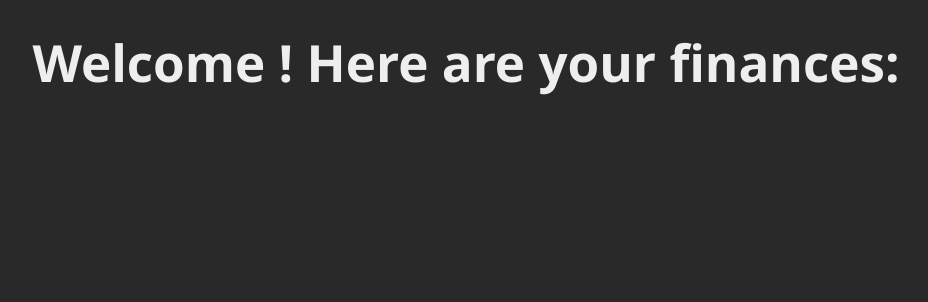
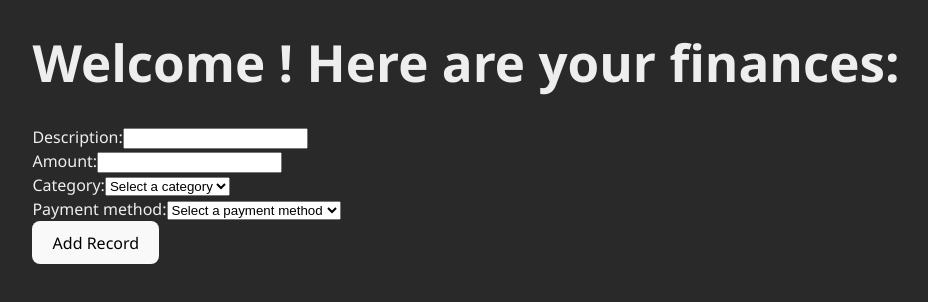
Before and after one commit to Lambersonistaken/mern-finance, a React (Vite) app in the folder client/: page / in a window 1280 px wide. Shown: the top 302 px of the page, without its empty margins (174-1102 px from the left). Built offline with nearby package versions, Linux system fonts and the light colour scheme; no server answers.

Commit message:
financial record form created

```diff
--- a/client/src/pages/dashboard/financial-record-form.tsx
+++ b/client/src/pages/dashboard/financial-record-form.tsx
@@ -2,8 +2,41 @@
 
 const FinancialRecordForm = () => {
   return (
-    <div>
-
+    <div className='form-container'>
+      <form>
+        <div className="form-field">
+            <label>Description:</label>
+            <input type="text" required className='input' />
+        </div>
+        <div className="form-field">
+            <label>Amount:</label>
+            <input type="text" required className='input' />
+        </div>
+        <div className="form-field">
+            <label>Category:</label>
+            <select required className='input'>
+                <option value="">Select a category</option>
+                <option value="Food">Food</option>
+                <option value="Rent">Rent</option>
+                <option value="Salary">Salary</option>
+                <option value="Utilities">Utilities</option>
+                <option value="Entertainment">Entertainment</option>
+                <option value="Other">Other</option>
+            </select>
+        </div>
+        <div className="form-field">
+            <label>Payment method:</label>
+            <select required className='input'>
+                <option value="">Select a payment method</option>
+                <option value="Credit Card">Credit Card</option>
+                <option value="Cash">Cash</option>
+                <option value="Bank Transfer">Bank Transfer</option>
+            </select>
+        </div>
+        <button type='submit' className='button'>
+            Add Record
+        </button>
+      </form>
     </div>
   )
 }
--- a/client/src/pages/dashboard/index.tsx
+++ b/client/src/pages/dashboard/index.tsx
@@ -1,5 +1,7 @@
 import React from 'react'
 import { useUser } from '@clerk/clerk-react'
+import FinancialRecordForm from './financial-record-form';
+import FinancialRecordList from './financial-record-list';
 
 const Dashboard = () => {
 
@@ -8,6 +10,8 @@
   return (
     <div className='dashboard-container'>
       <h1>Welcome {user?.firstName}! Here are your finances:</h1>
+      <FinancialRecordForm></FinancialRecordForm>
+      <FinancialRecordList></FinancialRecordList>
     </div>
   )
 }
```
